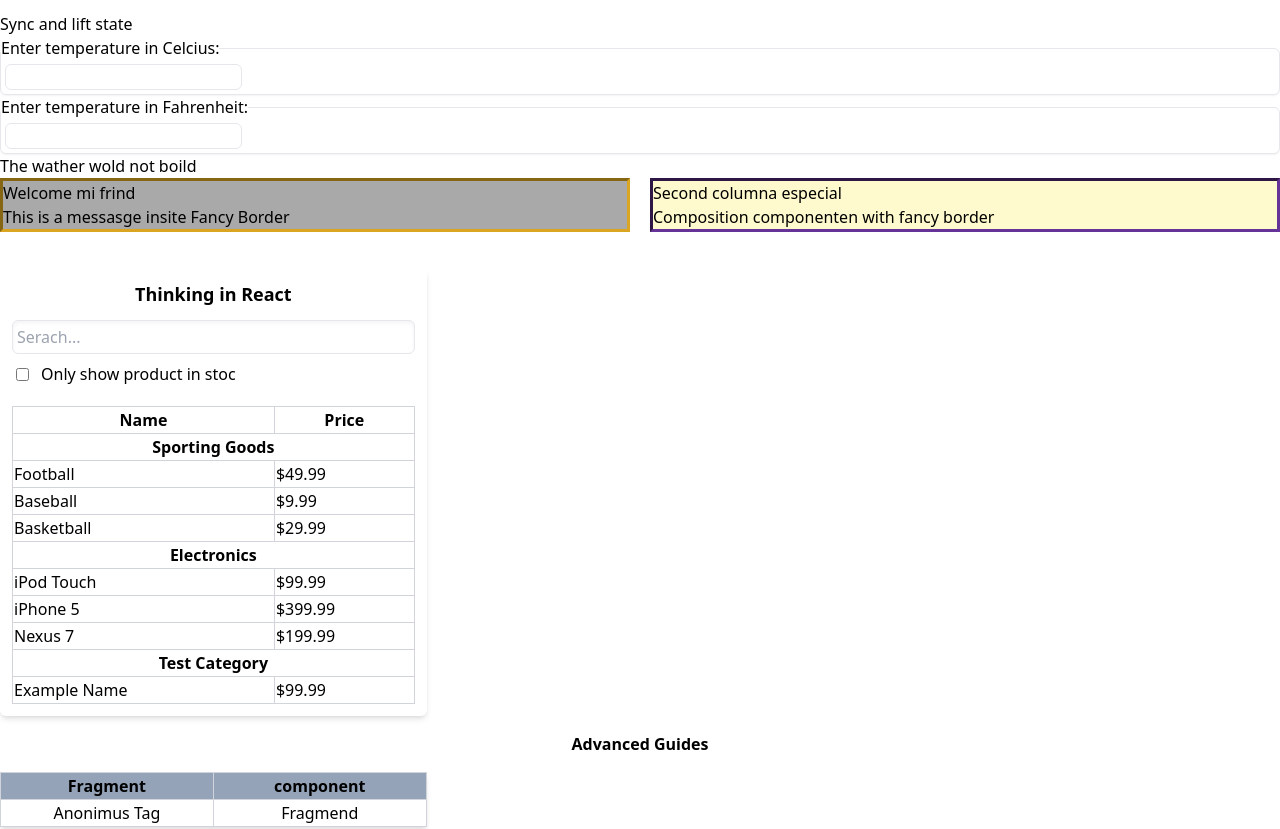
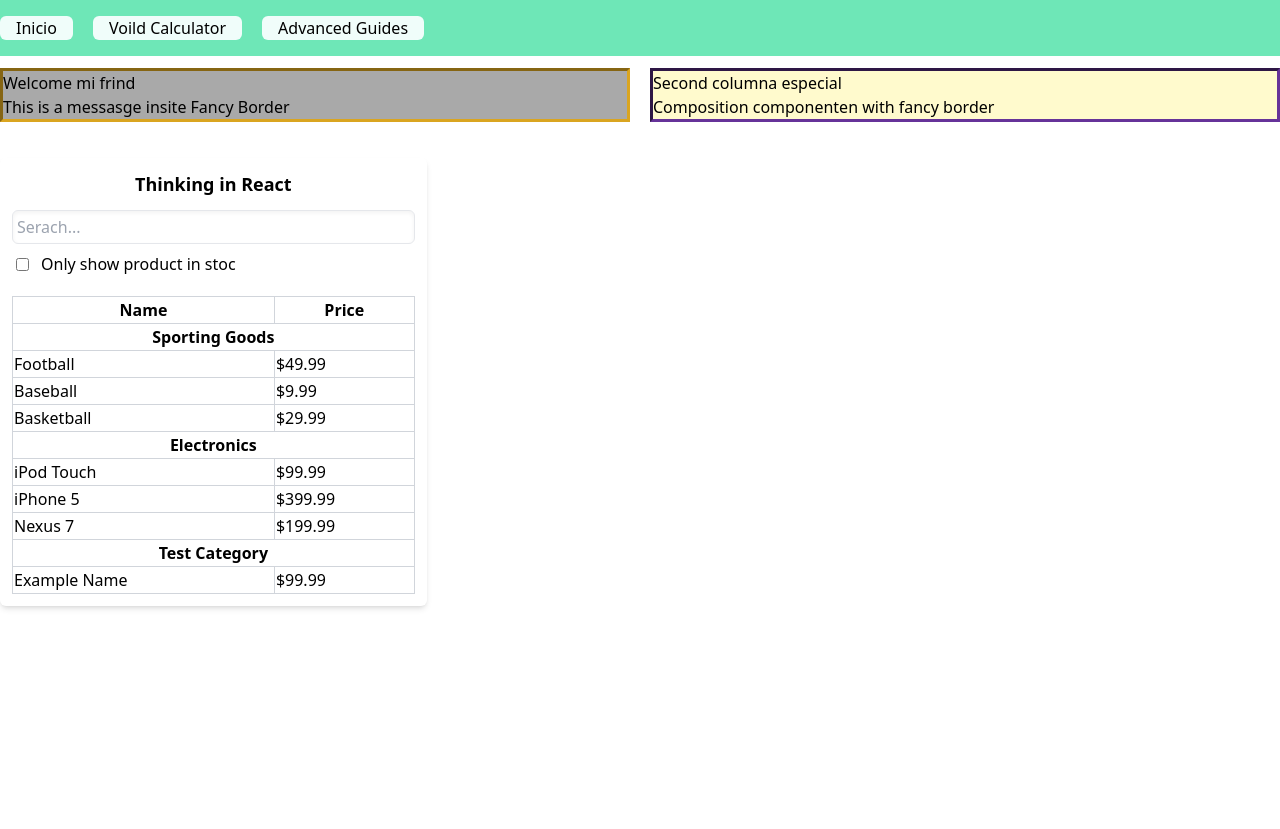
Before and after one commit to luchito93/react-docs-tutorial, a React (Create React App) app: page / in a window 1280 px wide. Shown: the top 829 px of the page. After the commit the page ends 800 px from the top, so only its background shows below. Built offline with nearby package versions, Linux system fonts and the light colour scheme.

Commit message:
feat: :sparkles: Basic Route example

```diff
--- a/src/App.js
+++ b/src/App.js
@@ -1,27 +1,21 @@
 import React, { Suspense } from "react"
-
-import Calculator from "./Calculator"
+import Navbar from "./advancedguides/codesplitin/Navbar"
 import Dialog from "./compositionvsinhritance/Dialog"
 // import FilterableProductTable from "./thinkinginreact/FilterableProductTable"
-import FragmentsTable from "./advancedguides/fragments/Table"
-import RefExample from "./advancedguides/refsandthedom/MyComponent"
-import MouseAndPinterEvent from "./advancedguides/mouseandpointerevents/SelectExample"
 
 const FilterableProductTable = React.lazy(() => import("./thinkinginreact/FilterableProductTable"))
 
 function App (props) {
     return (
+        <>
+            <Navbar />
             <div className="container mx-auto my-3">
-            <Calculator />
                 <Dialog />
                 <Suspense fallback={<div>Loading perros.......</div>}>
                     <FilterableProductTable />
                 </Suspense>
-            <h3 className="font-bold text-center my-4">Advanced Guides</h3>
-            <FragmentsTable />
-            <RefExample />
-            <MouseAndPinterEvent />
             </div>
+        </>
     )
 }
 
--- /dev/null
+++ b/src/advancedguides/codesplitin/AdvancedGuides.js
@@ -0,0 +1,18 @@
+import Navbar from "./Navbar"
+import FragmentsTable from "../fragments/Table"
+import RefExample from "../refsandthedom/MyComponent"
+import MouseAndPointerEvent from "../mouseandpointerevents/SelectExample"
+
+export default function AdvancedGuides(props) {
+    return (
+        <>
+            <Navbar />
+            <div className="container mx-auto">
+                <h1 className="font-bold text-lg text-center">Advacned Guides</h1>
+                <FragmentsTable />
+                <RefExample />
+                <MouseAndPointerEvent />
+            </div>
+        </>
+    )
+}
--- a/src/advancedguides/codesplitin/Navbar.js
+++ b/src/advancedguides/codesplitin/Navbar.js
@@ -2,8 +2,14 @@ import { Link } from 'react-router-dom'
 
 function Navbar (props) {
     return (
-        <nav className='h-10'>
-            <Link to="/">Inicio</Link>
-        </nav>
+        <div className='bg-emerald-300'>
+            <nav className='h-14 bg-emerald-300 container mx-auto flex items-center gap-5'>
+                <Link to="/" className='bg-teal-50 rounded-md px-4 cursor-pointer'>Inicio</Link>
+                <Link to="/voild-calculator" className='bg-teal-50 rounded-md px-4 cursor-pointer'>Voild Calculator</Link>
+                <Link to="/advanced-guides" className='bg-teal-50 rounded-md px-4 cursor-pointer'>Advanced Guides</Link>
+            </nav>
+        </div>
     )
 }
+
+export default Navbar
--- /dev/null
+++ b/src/advancedguides/codesplitin/VolidCalculator.js
@@ -0,0 +1,13 @@
+import Calculator from "../../Calculator";
+import Navbar from "./Navbar";
+
+export default function VolidCalculator(props) {
+    return (
+        <>
+            <Navbar />
+            <div className="container mx-auto">
+                <Calculator />
+            </div>
+        </>
+    )
+}
--- a/src/index.js
+++ b/src/index.js
@@ -1,11 +1,17 @@
 import ReactDOM from 'react-dom';
-import { BrowserRouter } from 'react-router-dom'
+import { BrowserRouter, Routes, Route } from 'react-router-dom'
 import App from './App'
+import VolidCalculator from './advancedguides/codesplitin/VolidCalculator';
+import AdvancedGuides from './advancedguides/codesplitin/AdvancedGuides';
 import './index.css'
 
 ReactDOM.render(
   <BrowserRouter>
-    <App />,
+    <Routes>
+      <Route path="/" element={<App/>} />
+      <Route path="/voild-calculator" element={<VolidCalculator />} />
+      <Route path="/advanced-guides" element={<AdvancedGuides />} />
+    </Routes>
   </BrowserRouter>,
   document.getElementById('root')
 );
```
Lines whose indentation alone changed are shown as unchanged.
